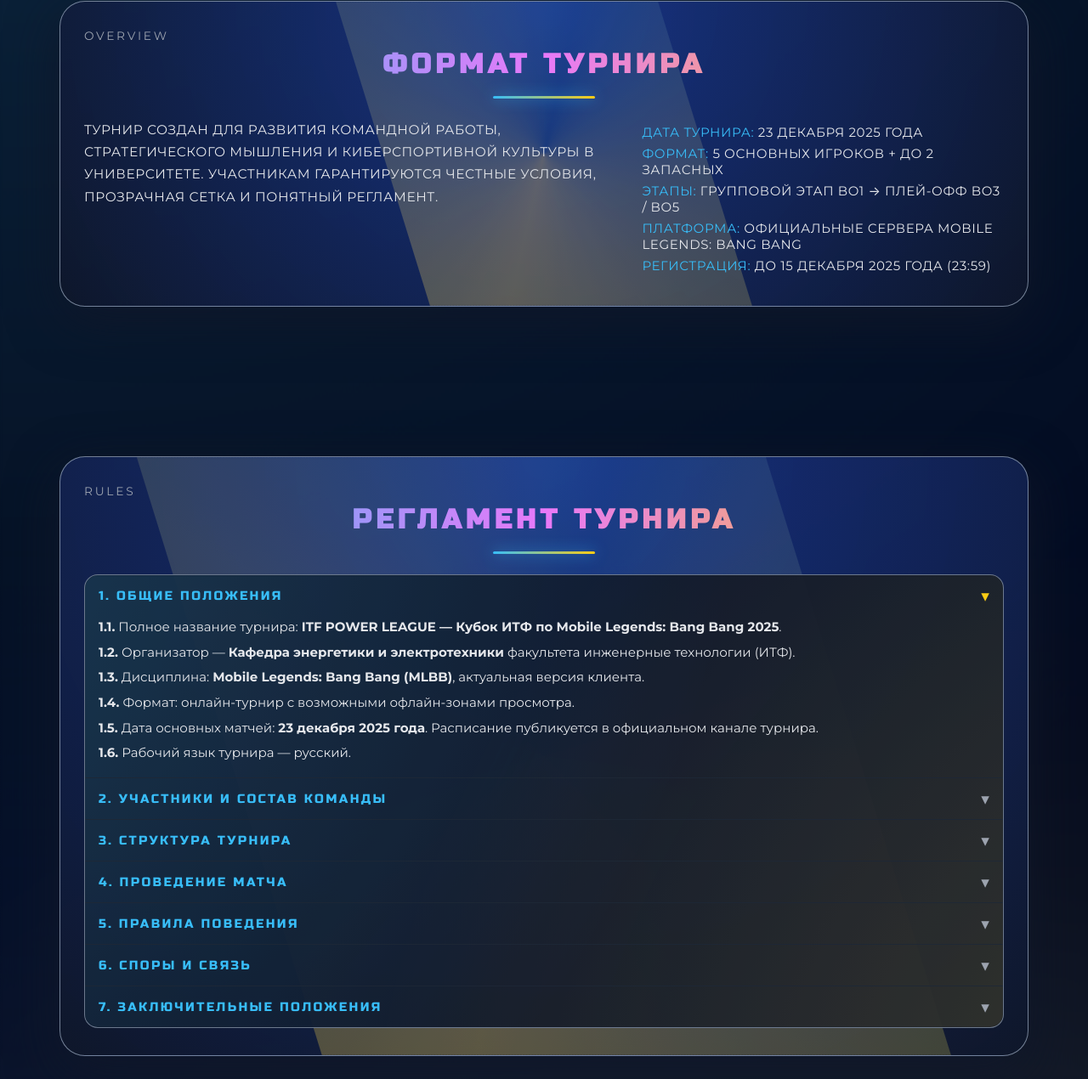
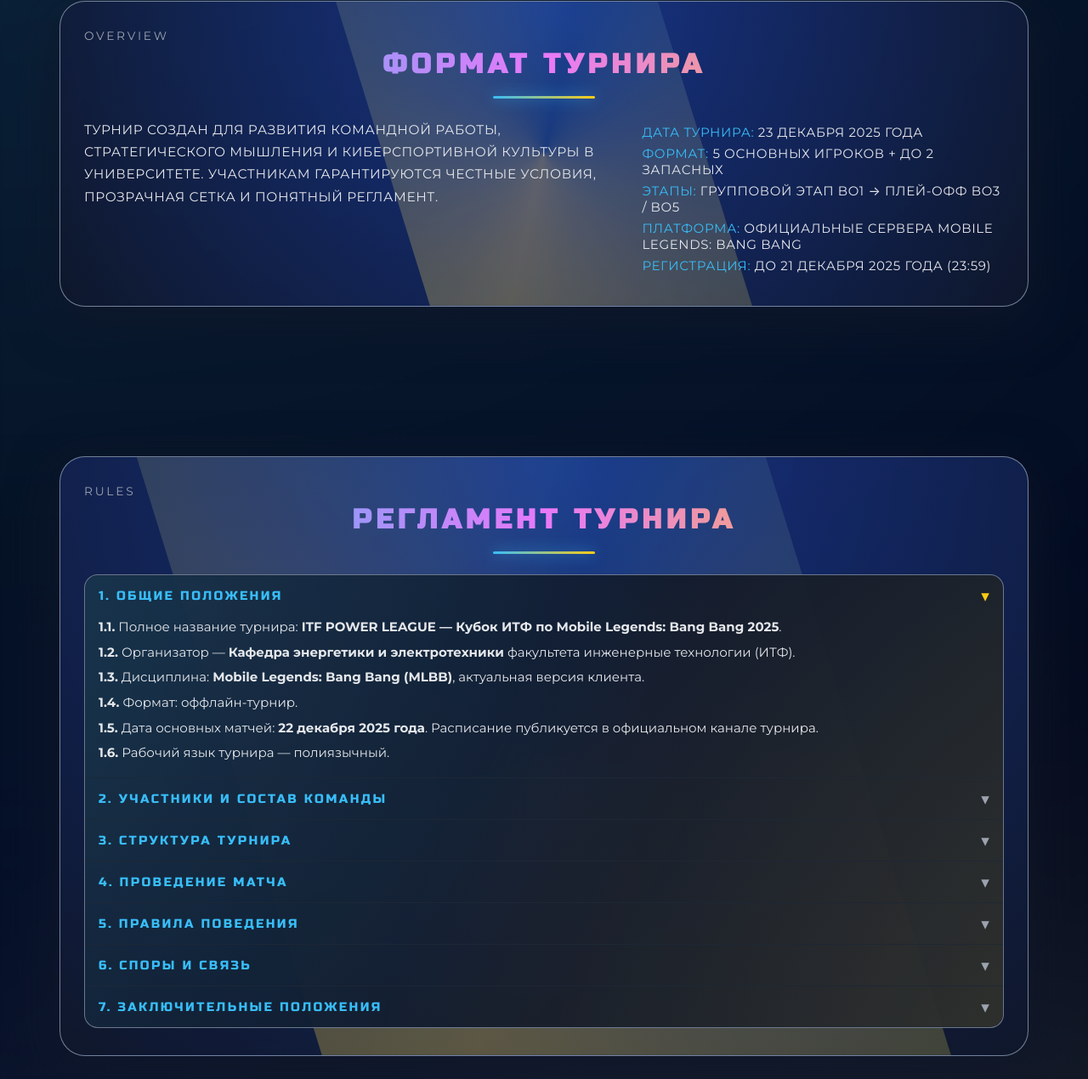
Before and after one commit to Askar718/2, a plain HTML site: page index.html in a window 1280 px wide. Shown: the part 977-2247 px from the top of the page at 85% size. Drawn offline with Linux system fonts and the light colour scheme.

Commit message:
Update index.html

```diff
--- a/index.html
+++ b/index.html
@@ -956,14 +956,12 @@
               <div class="hero-side-line"></div>
               <div class="hero-side-label">ФОРМАТ</div>
               <div class="text-main" style="font-size:0.9rem;">
-                Команды 5×5, групповой этап и плей-офф. Матчи проводятся онлайн,
-                при возможности — с офлайн-зоной просмотра.
+                Команды 5×5, групповой этап и плей-офф. Матчи проводятся оффлайн.
               </div>
               <div class="hero-side-line"></div>
               <div class="hero-side-label">КТО МОЖЕТ УЧАСТВОВАТЬ</div>
               <div class="text-main" style="font-size:0.9rem;">
-                Студенты факультета инженерные технологии и приглашённые команды
-                университета КазНАИУ.
+                Студенты факультета инженерные технологии университета КазНАИУ.
               </div>
             </div>
           </div>
@@ -990,7 +988,7 @@
               <li><span class="accent-blue">Формат:</span> 5 основных игроков + до 2 запасных</li>
               <li><span class="accent-blue">Этапы:</span> групповой этап BO1 → плей-офф BO3 / BO5</li>
               <li><span class="accent-blue">Платформа:</span> официальные сервера Mobile Legends: Bang Bang</li>
-              <li><span class="accent-blue">Регистрация:</span> до 15 декабря 2025 года (23:59)</li>
+              <li><span class="accent-blue">Регистрация:</span> до 21 декабря 2025 года (23:59)</li>
             </ul>
           </div>
         </div>
@@ -1017,9 +1015,9 @@
                   <p><strong>1.1.</strong> Полное название турнира: <strong>ITF POWER LEAGUE — Кубок ИТФ по Mobile Legends: Bang Bang 2025</strong>.</p>
                   <p><strong>1.2.</strong> Организатор — <strong>Кафедра энергетики и электротехники</strong> факультета инженерные технологии (ИТФ).</p>
                   <p><strong>1.3.</strong> Дисциплина: <strong>Mobile Legends: Bang Bang (MLBB)</strong>, актуальная версия клиента.</p>
-                  <p><strong>1.4.</strong> Формат: онлайн-турнир с возможными офлайн-зонами просмотра.</p>
-                  <p><strong>1.5.</strong> Дата основных матчей: <strong>23 декабря 2025 года</strong>. Расписание публикуется в официальном канале турнира.</p>
-                  <p><strong>1.6.</strong> Рабочий язык турнира — русский.</p>
+                  <p><strong>1.4.</strong> Формат: оффлайн-турнир.</p>
+                  <p><strong>1.5.</strong> Дата основных матчей: <strong>22 декабря 2025 года</strong>. Расписание публикуется в официальном канале турнира.</p>
+                  <p><strong>1.6.</strong> Рабочий язык турнира — полиязычный.</p>
                 </div>
               </div>
             </div>
@@ -1034,7 +1032,7 @@
                 <div class="rule-content-inner">
                   <p><strong>2.1.</strong> Состав команды: 5 основных игроков и до 2 запасных (максимум 7 человек).</p>
                   <p><strong>2.2.</strong> К участию допускаются студенты КазНАИУ (в приоритете — студенты ИТФ). Один игрок может выступать только за одну команду.</p>
-                  <p><strong>2.3.</strong> Регистрация до <strong>15 декабря 2025 года (23:59)</strong> через онлайн-форму. В заявке указываются:</p>
+                  <p><strong>2.3.</strong> Регистрация до <strong>21 декабря 2025 года (23:59)</strong> через онлайн-форму. В заявке указываются:</p>
                   <ul>
                     <li>название команды;</li>
                     <li>ФИО, никнеймы и ID аккаунтов MLBB всех игроков (основных и запасных);</li>
```
